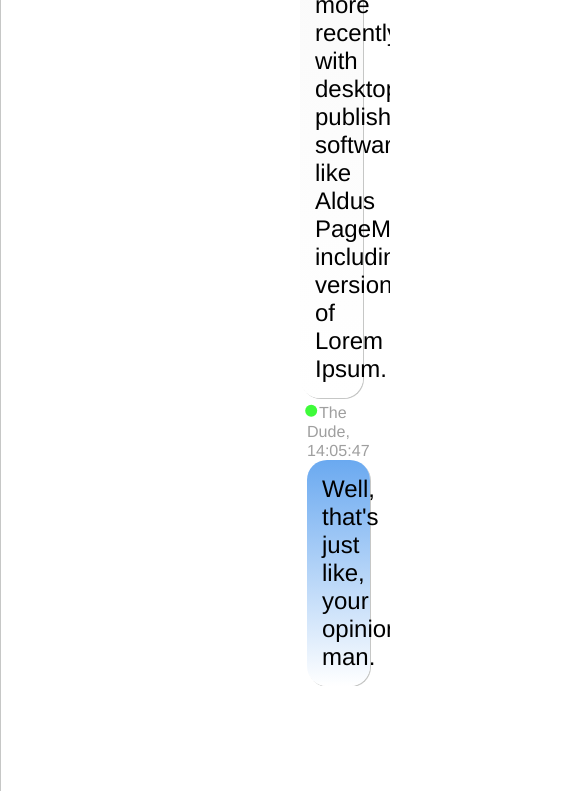
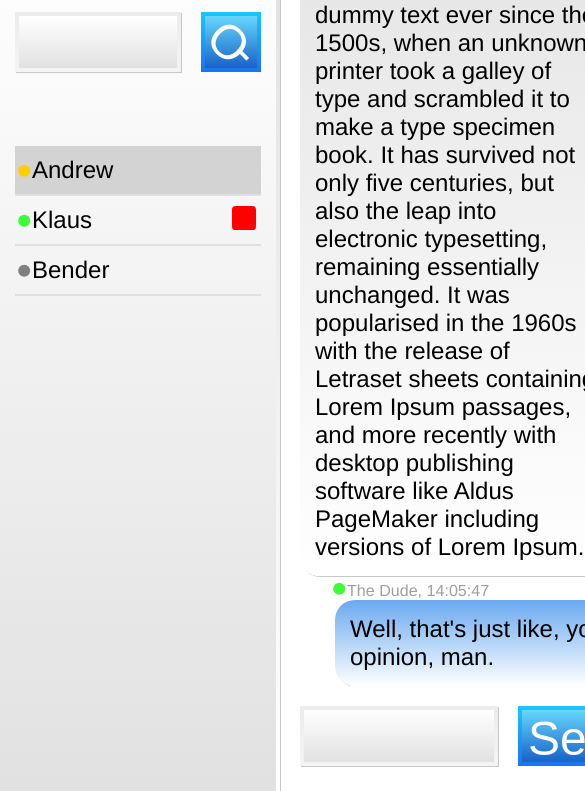
Before and after one commit to ErnestTheBest/chatApp, a plain HTML site: page chat.html in a window 390 px wide. Both pictures are taken after a click on the element 22 px from the left and 25 px from the top of the page. Shown: the part 53-844 px from the top of the page, 585 px wide, since content can reach past the window. Drawn offline with Linux system fonts and the light colour scheme.

Commit message:
Mobile menu and unread message indicator

```diff
--- a/chat.html
+++ b/chat.html
@@ -25,11 +25,11 @@
                 </div>
                 <div class="contacts">
                     <ul>
-                        <li>
+                        <li class="active-contact">
                             <span class="status status-away">Andrew</span>
                         </li>
                         <li>
-                            <span class="status status-online">Klaus</span>
+                            <span class="status status-online">Klaus<span class="new-message"><span></span></span></span>
                         </li>
                         <li>
                             <span class="status status-offline">Bender</span>
--- a/script/chat.js
+++ b/script/chat.js
@@ -1,6 +1,7 @@
 let menuButton = document.querySelector('.menu-button');
-let sidebar = document.querySelector('.sidebar');
+let container = document.querySelector('.container');
 
 menuButton.addEventListener('click', function() {
     menuButton.classList.toggle('toggle');
+    container.classList.toggle('menu-open');
 })
--- a/styles/chat.css
+++ b/styles/chat.css
@@ -8,6 +8,8 @@
 .container {
     height: 100vh;
     overflow: hidden;
+    width: 100vw;
+    transition: transform 0.5s;
 }
 
 .sidebar {
@@ -86,18 +88,17 @@ menu {
 }
 
 @media screen and (max-width: 800px) {
-    .menu-button {
-        display: block;
-    }
-
-    .sidebar {
+    .container {
+        width: calc(100vw + 280px);
         transform: translateX(-280px);
     }
 
-    .chat {
-        width: 100%;
-        margin: 0;
-        /* Why elements in this shit stays with 280px margin from left? */
+    .menu-open {
+        transform: translateX(0);
+    }
+
+    .menu-button {
+        display: block;
     }
 
     .content-window>div {
--- a/styles/contacts.css
+++ b/styles/contacts.css
@@ -35,6 +35,22 @@
     margin-top: 20px;
 }
 
+.active-contact {
+    background: lightgray;
+}
+
+.new-message {
+    height: 1rem;
+    width: 1rem;
+    background: red;
+    border: solid 2px red;
+    float: right;
+    border-radius: 15%;
+}
+
+.new-message span {
+}
+
 .contacts ul {
     padding: 0;
 }
```
